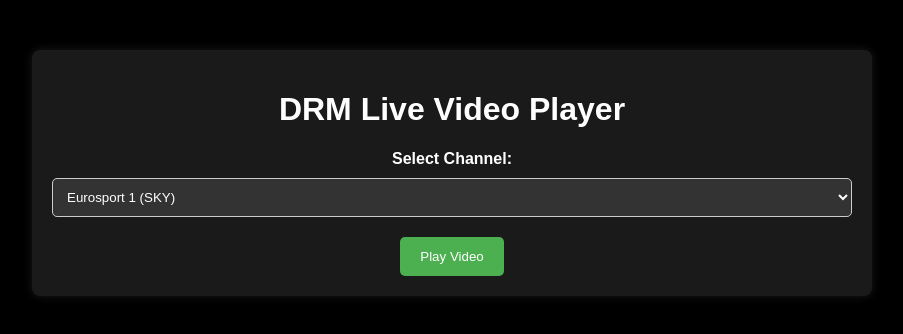
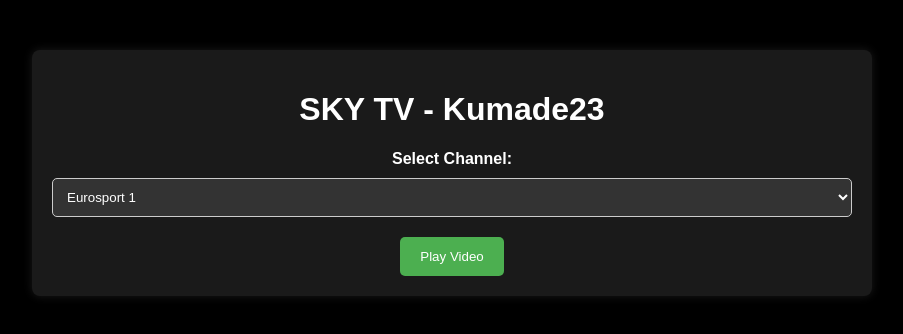
Before and after one commit to Kumade23/skytv, a plain HTML site: page player.html in a window 1280 px wide. Shown: the whole page, without its empty margins (188-1091 px from the left). Drawn offline with Linux system fonts and the light colour scheme.

Commit message:
Update player.html

```diff
--- a/player.html
+++ b/player.html
@@ -3,7 +3,7 @@
 <head>
     <meta charset="UTF-8">
     <meta name="viewport" content="width=device-width, initial-scale=1.0">
-    <title>DRM Live Video Player</title>
+    <title>SKY TV - Kumade23</title>
     <style>
         body {
             margin: 0;
@@ -66,15 +66,15 @@
 <body>
 
 <div class="container">
-    <h1>DRM Live Video Player</h1>
+    <h1>SKY TV - Kumade23</h1>
 
     <div id="player"></div>
 
     <form id="videoForm" onsubmit="playVideo(event);">
         <label for="channel">Select Channel:</label>
         <select id="channel" name="channel">
-            <option value="eurosport1">Eurosport 1 (SKY)</option>
-            <option value="eurosport2">Eurosport 2 (SKY)</option>
+            <option value="eurosport1">Eurosport 1</option>
+            <option value="eurosport2">Eurosport 2</option>
             <option value="sport24">Sport 24</option>
             <option value="skysportuno">Sky Sport Uno</option>
             <option value="skysportarena">Sky Sport Arena</option>
```
